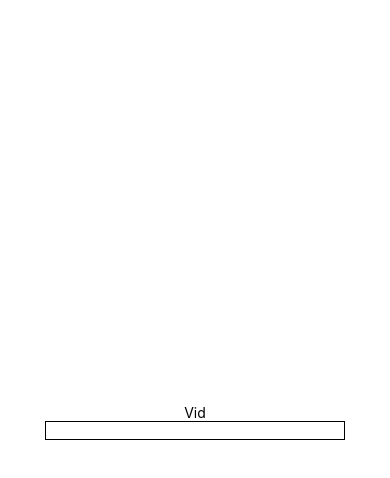
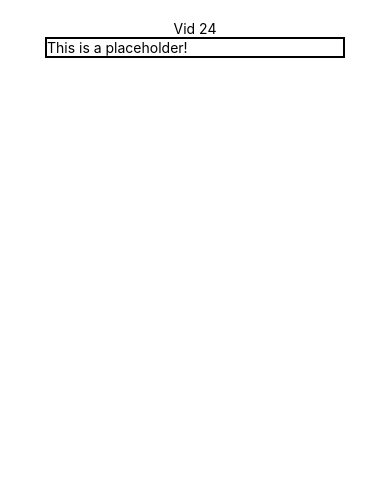
Before and after one commit to gerrymcdonnell/ReactMaxTutStart, a React Native app: screen / in a window 390 px wide. Shown: the top 478 px of the page. Built offline with nearby package versions, Linux system fonts and the light colour scheme.

Commit message:
added custom style for input box

```diff
--- a/App.js
+++ b/App.js
@@ -17,12 +17,13 @@ export default class App extends Component {
   render(){
   return (
     <View style={styles.container}>
-      <Text>Vid</Text>
+      <Text>Vid 24</Text>
 
       <TextInput
         value={this.state.placeName}
         onChangeText={this.placeNameInputChangeHandler}
-        style={{width:300, borderColor:"black",borderWidth:1}}
+        placeholder="This is a placeholder!"
+        style={styles.textinput}
       />
     </View>
   );
@@ -34,7 +35,11 @@ const styles = StyleSheet.create({
   container: {
     flex: 1,
     backgroundColor: '#fff',
+    padding:20,
     alignItems: 'center',
-    justifyContent: 'center',
+    justifyContent: 'flex-start'
   },
+  textinput:{
+    width:300, borderColor:"black",borderWidth:2
+  }
 });
```
